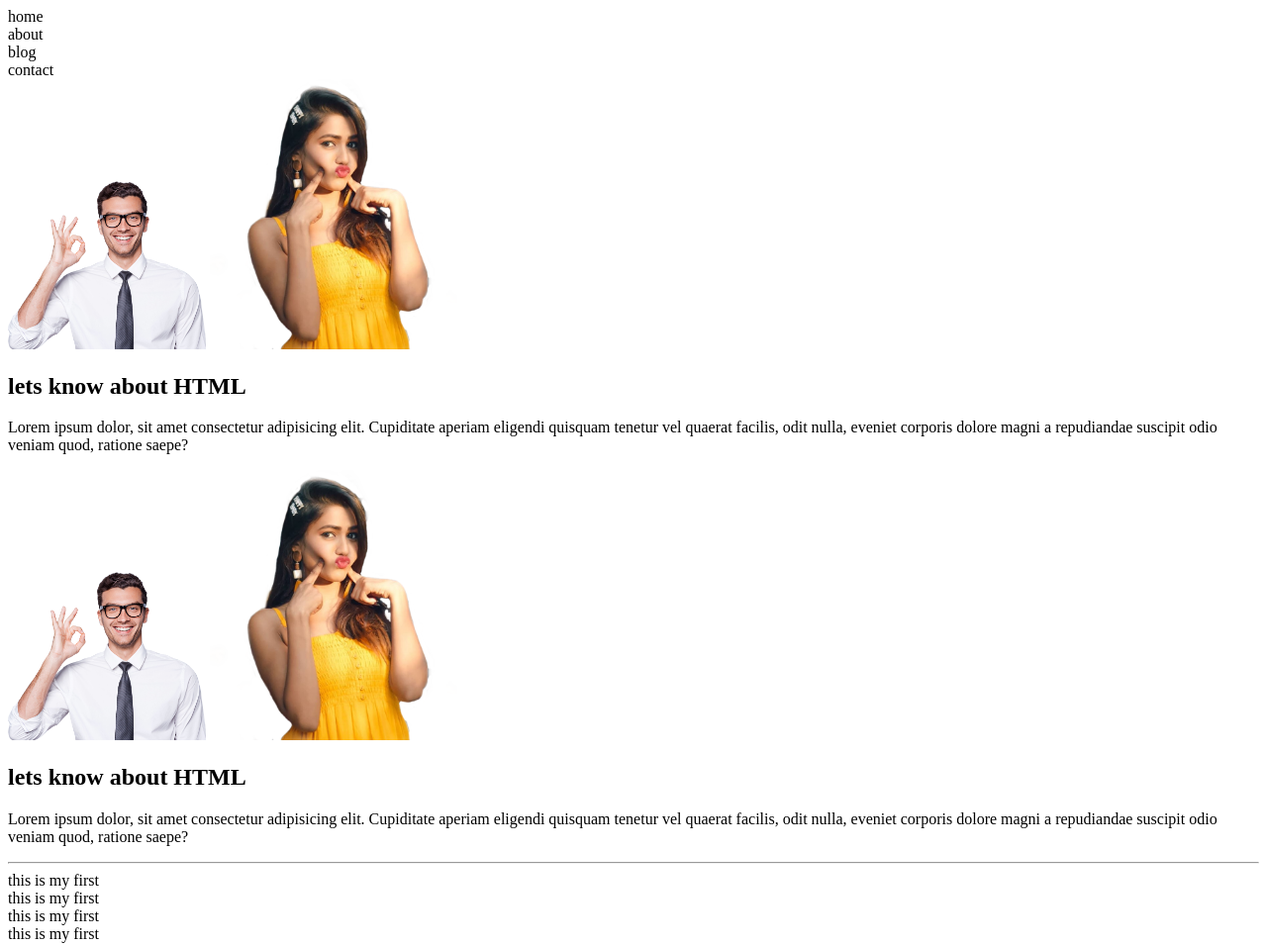
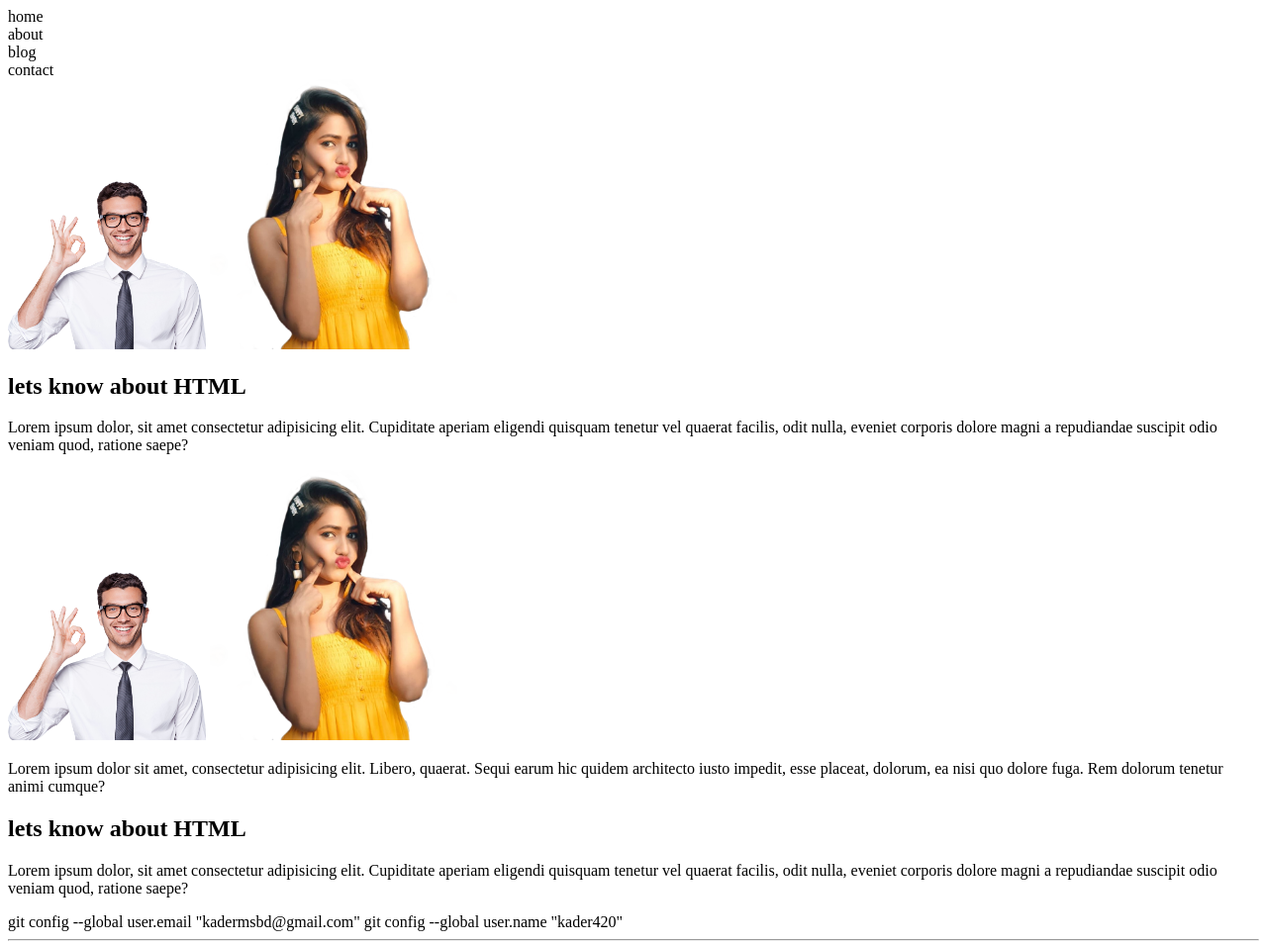
Before and after one commit to kader420/larn-git, a plain HTML site: page index.html in a window 1280 px wide. Shown: the top 956 px of the page at 99% size. Drawn offline with Linux system fonts and the light colour scheme.

Commit message:
my secound

```diff
--- a/index.html
+++ b/index.html
@@ -33,12 +33,14 @@
     </main>
     <article>
         <img width="200" src="./images/Guy-PNG-Picture.png" alt=""> <img width="250" src="./images/png gril.png" alt="">
+        <p>Lorem ipsum dolor sit amet, consectetur adipisicing elit. Libero, quaerat. Sequi earum hic quidem architecto iusto impedit, esse placeat, dolorum, ea nisi quo dolore fuga. Rem dolorum tenetur animi cumque?</p>
         <h1> lets know about HTML</h1>
         <p>Lorem ipsum dolor, sit amet consectetur adipisicing elit. Cupiditate aperiam eligendi quisquam tenetur vel
             quaerat facilis, odit nulla, eveniet corporis dolore magni a repudiandae suscipit odio veniam quod, ratione
             saepe?
 
-        </p>
+        </p>  git config --global user.email "kadermsbd@gmail.com"
+        git config --global user.name "kader420"
         <hr>
         <div>
             this is my first
```
